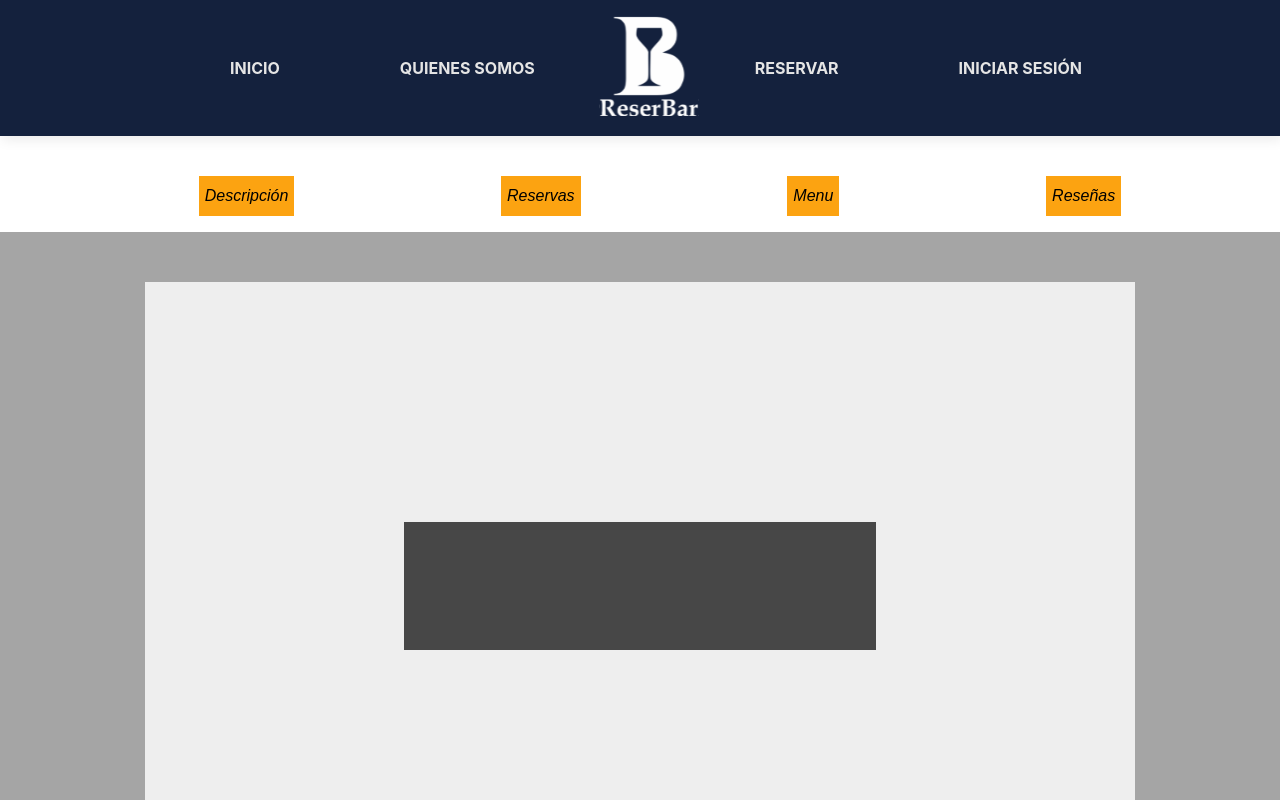
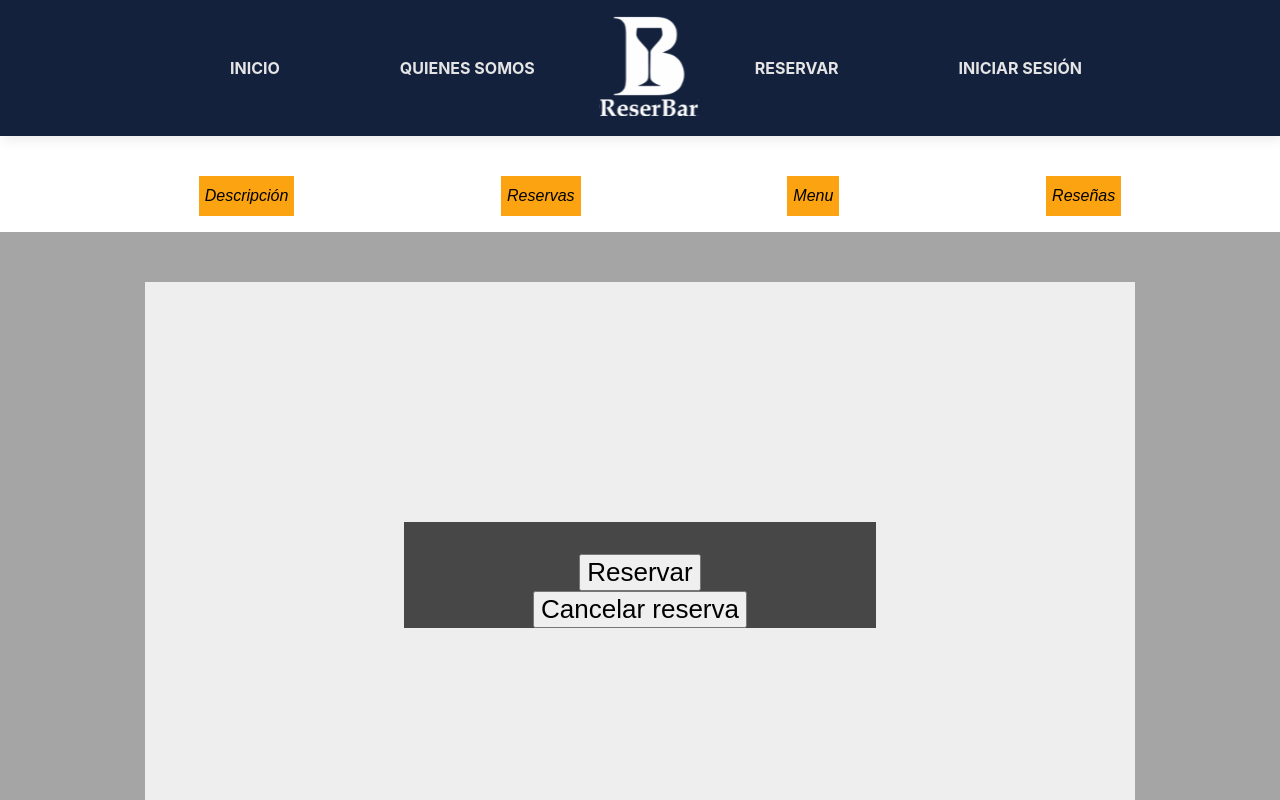
Before and after one commit to No-Country/S2-10-reserBar, a React (Vite) app in the folder app/: page /1 in a window 1280 px wide. Both pictures are taken after a click on the button "Reservas". Shown: the top 800 px of the page. Built offline with nearby package versions, Linux system fonts and the light colour scheme; no server answers.

Commit message:
intento de reservas

```diff
--- a/app/src/components/BarNav/BarNav.jsx
+++ b/app/src/components/BarNav/BarNav.jsx
@@ -1,6 +1,52 @@
 import "./BarNav.css"
+import {useState,useParams} from "react";
+import "./DescriptionComp"
+import "./Reserve"
+import axios from "axios";
+
 const BarNav = ({description}) => {
-    console.log(description);
+    const [options,setOptions]= useState(0);
+    console.log(options);
+    /* const params = useParams(); */
+    const params = description._id;
+    let component = null;
+    const email = "lele@lele.com";
+    const password = 123456;
+const reserva = async () => {
+
+      await axios
+     .put(`http://localhost:3005/api/bares/${params}/reserve`, {
+       email,
+       password,
+     })
+     .then((res) => {
+       setTokenUsuario(res.data.token);
+       console.log(tokenUsuario);
+     })
+     .catch((err)  => console.log(err));
+   };
+
+    if (options==0) {
+      component = <article className="containerCard">
+      {description.description}
+    <div className="cardLocal">
+      <p> {description.location }  </p>
+      <p> {description.city } </p>
+      <p>  {description.country } </p>
+      <p> {description.state } </p>
+    </div>
+</article> ;
+    } if(options==1) {
+      component = <article className="containerCard" >
+      <div className="cardLocal">
+      <p>{description.capacity}</p>
+      <button onClick={reserva}>Reservar</button>
+      <button>Cancelar reserva</button>
+      </div>
+    </article>
+    }
+
+
 
     return (
       <>
@@ -8,25 +54,25 @@ const BarNav = ({description}) => {
       <div>
         <ul className="BarOptions"  >
           <li>
-            <button>
+            <button onClick={e => setOptions(0)}  >
                 Descripción
             </button>
           </li>
           <li>
-            <button>
+            <button onClick={e => setOptions(1)}>
                Reservas
             </button>
           </li>
 
           <li>
-            <button>
+            <button >
                 Menu
             </button>
 
 
           </li>
           <li>
-                <button>
+                <button >
                     Reseñas
                 </button>
           </li>
@@ -36,15 +82,7 @@ const BarNav = ({description}) => {
 
         <section className="BarInfo" >
 
-            <article className="containerCard">
-              {description.description}
-              <div className="cardLocal">
-                <p> {description.location }  </p>
-                <p> {description.city } </p>
-                <p>  {description.country } </p>
-                <p> {description.state } </p>
-              </div>
-            </article>
+            {component}
 
         </section>
 
--- /dev/null
+++ b/app/src/components/BarNav/DescriptionComp.jsx
@@ -0,0 +1,26 @@
+import "./BarNav.css"
+/* import {useState,useParams} from "react"; */
+const DescriptionComp = ({description}) => {
+
+
+
+
+
+    return (
+
+  <article className="containerCard">
+        {description.description}
+      <div className="cardLocal">
+        <p> {description.location }  </p>
+        <p> {description.city } </p>
+        <p>  {description.country } </p>
+        <p> {description.state } </p>
+      </div>
+  </article>
+
+
+
+    )
+  };
+
+export default DescriptionComp;
--- /dev/null
+++ b/app/src/components/BarNav/Reserve.jsx
@@ -0,0 +1,48 @@
+import "./BarNav.css"
+import {useState,useParams} from "react";
+const Reserve = ({description}) => {
+    /* const [options,setOptions]= useState(0);
+    console.log(options);
+    const params = useParams(); */
+
+
+    const reserva = async () => {
+
+         await axios
+        .post(`http://localhost:3005/api/bares/${params}/reserve`, {
+          email,
+          password,
+        })
+        .then((res) => {
+          setTokenUsuario(res.data.token);
+          console.log(tokenUsuario);
+        })
+        .catch((err)  => console.log(err));
+      };
+
+
+
+    fetch(`http://localhost:3005/api/bares/${params}/reserve`, requestOptions)
+      .then(response => response.text())
+      .then(result => console.log(result))
+      .catch(error => console.log('error', error));
+
+      fetch("http://localhost:3005/api/bares/:id/unreserve", requestOptions)
+  .then(response => response.text())
+  .then(result => console.log(result))
+  .catch(error => console.log('error', error));
+
+    return (
+
+    <article >
+        {description.capacity}
+        <button>Reservar</button>
+        <button>Cancelar reserva</button>
+      </article>
+
+
+
+    )
+  };
+
+export default Reserve;
```
